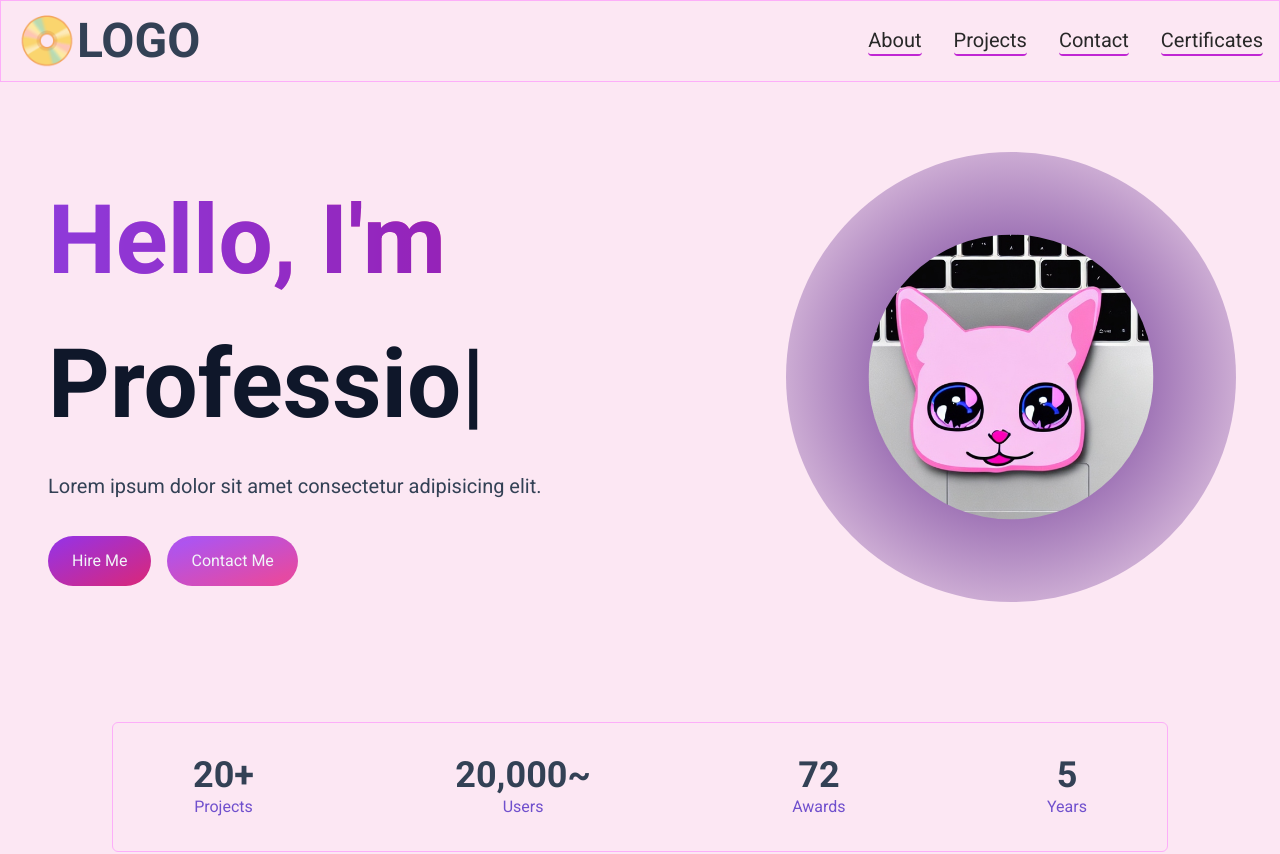
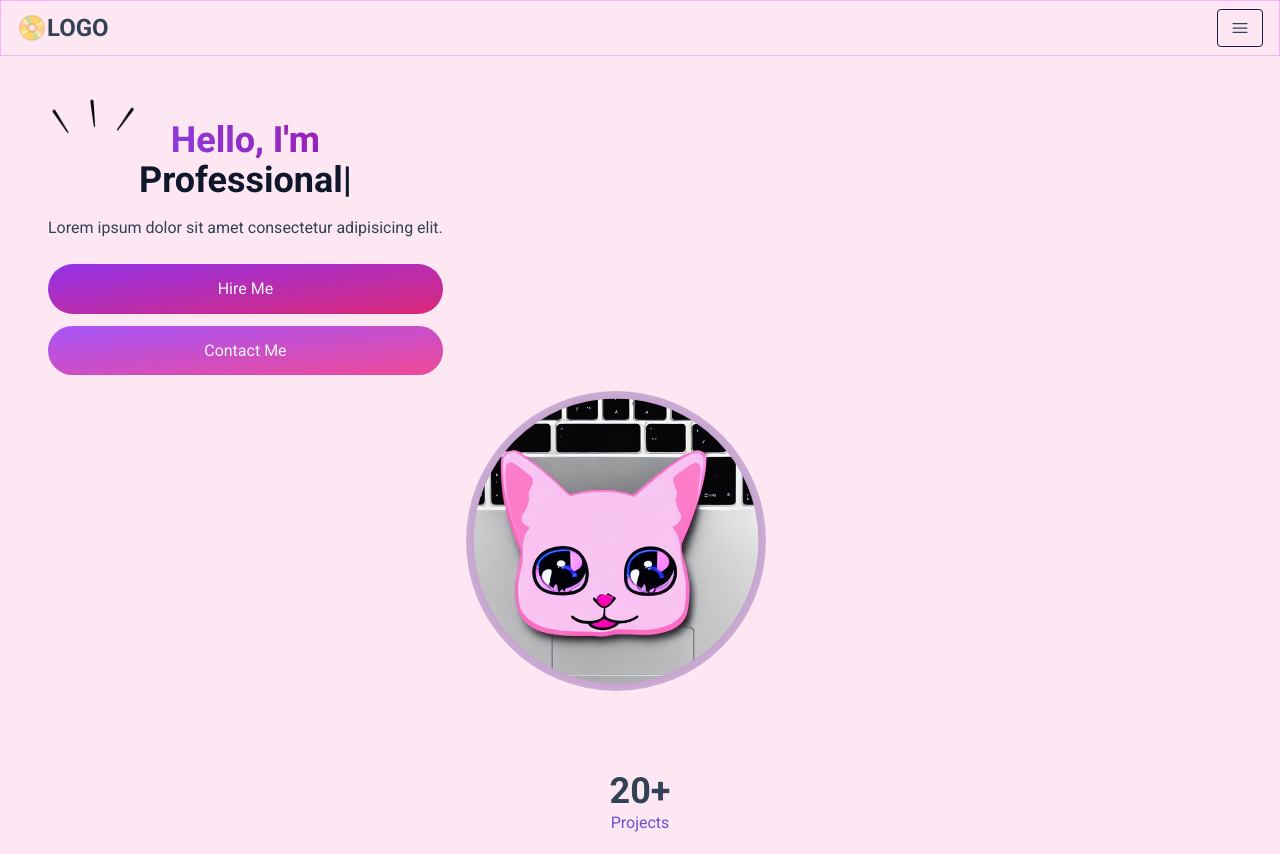
Before and after one commit to catherine-gc/catherine-gc-web, a Next.js app: page / in a window 1280 px wide. Shown: the top 854 px of the page. Built offline with nearby package versions, Linux system fonts and the light colour scheme.

Commit message:
Change media query

```diff
--- a/src/app/components/Navbar.jsx
+++ b/src/app/components/Navbar.jsx
@@ -28,8 +28,8 @@ const Navbar = () => {
   const [navbarOpen, setNavbarOpen] = useState(false);
 
   return (
-    <nav className="fixed mx-auto border border-[#fdaef9] top-0 left-0 right-0 z-10 bg-pink-100 bg-opacity-100">
-      <div className="flex container lg:py-4 flex-wrap items-center justify-between mx-auto px-4 py-2">
+    <nav className="fixed mx-auto border border-[#fdaef9] top-0 left-0 xs sm right-0 z-10 bg-pink-100 bg-opacity-100">
+      <div className="flex container lg:py-4 flex-wrap items-center justify-between mx-auto xs sm px-4 py-2">
         <Link
           href={"/"}
           className="text-2xl md:text-5xl text-slate-700 font-semibold"
--- a/tailwind.config.js
+++ b/tailwind.config.js
@@ -19,6 +19,14 @@ module.exports = {
       primary: colors.purple,
       secondary: colors.pink,
     },
+    screens: {
+      'xs': {'min': '475px', 'max': '639px'},
+      'sm': {'min': '640px', 'max': '767px'},
+      'md': {'min': '768px', 'max': '1023px'},
+      'lg': {'min': '1024px', 'max': '1279px'},
+      'xl': {'min': '1280px', 'max': '1535px'},
+      '2xl': {'min': '1536px'},
+    },
   },
   plugins: [],
 };
```
